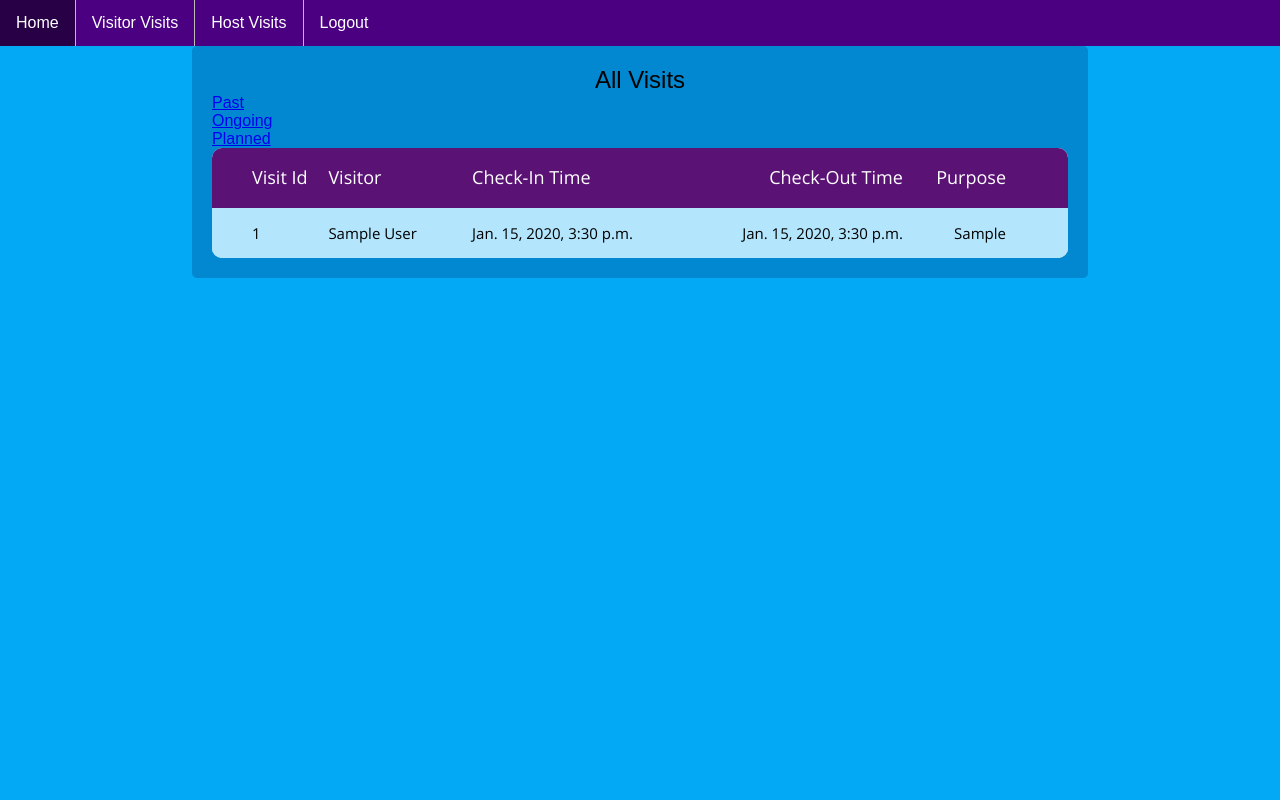
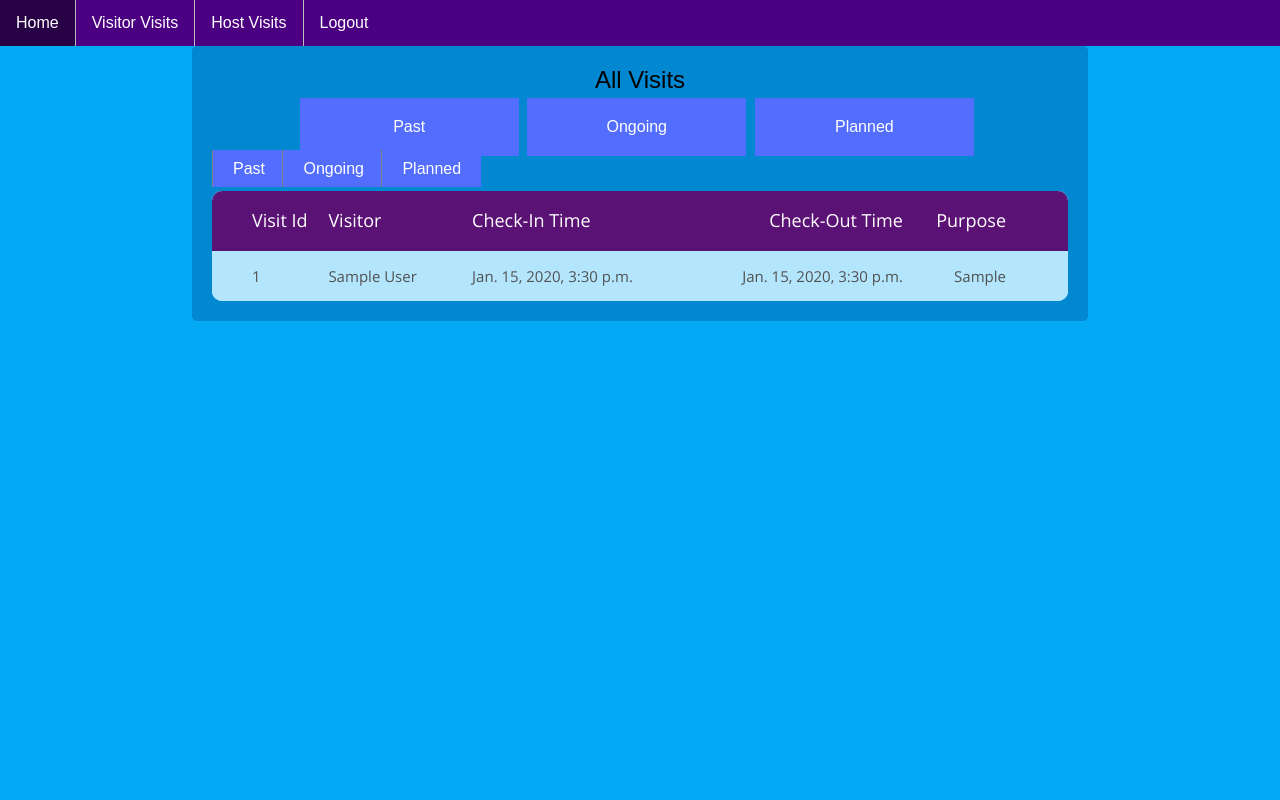
Before and after one commit to Vibhu-Agarwal/Entry_Management_App, a Django app: page /visits/host/ in a window 1280 px wide. Run offline with Django 3.2, Linux system fonts and the light colour scheme; a user stored in the database is signed in; tables that the repository leaves empty hold one stand-in row (values such as "Sample post"); parts of the project's set-up code (start-up, migrations or seed data) failed here and were passed over; some libraries are stand-ins or nearby versions.

Commit message:
Past, Ongoing and Planned Visit Buttons on Host Visits List

```diff
--- a/event_manager/management/templates/host_visits.html
+++ b/event_manager/management/templates/host_visits.html
@@ -5,6 +5,8 @@
     {% load widget_tweaks %}
     {% load static %}
 
+    <!--===============================================================================================-->
+        <link rel="stylesheet" type="text/css" href="{% static 'css/visits_list.css' %}"/>
 
     <!--===============================================================================================-->
         <link rel="icon" type="image/png" href="{% static 'images/icons/favicon.ico' %}"/>
@@ -22,6 +24,30 @@
     <!--===============================================================================================-->
 
     <h2>{{visits_header}}</h2>
+
+    <div class="three-btn-group">
+
+        <form id='switchform' method="get"></form>
+
+        <button class="three-btn" form="switchform"
+                formaction="{% url 'management:host_visits_list' %}?visit_type=past"
+                type="submit" value="Past">
+            Past
+        </button>
+
+        <button class="three-btn" form="switchform"
+                formaction="{% url 'management:host_visits_list' %}?visit_type=ongoing"
+                type="submit" value="Ongoing">
+            Ongoing
+        </button>
+
+        <button class="three-btn" form="switchform"
+                formaction="{% url 'management:host_visits_list' %}?visit_type=planned"
+                type="submit" value="Planned">
+            Planned
+        </button>
+    </div>
+
     <div class="filter">
         <ul>
             <li>
--- a/event_manager/static/css/entry_management.css
+++ b/event_manager/static/css/entry_management.css
@@ -7,7 +7,7 @@
   --light-text-color: #FFFFFF;
   --accent-color: #536DFE;
   --dark-text-color: #212121;
-  --medium-text-color: ##525252;
+  --medium-text-color: #525252;
   --secondary-text-color: #757575;
   --divider-color: #BDBDBD;
   --hover-dark: #4B0082;
--- a/event_manager/static/css/visits_list.css
+++ b/event_manager/static/css/visits_list.css
@@ -11,31 +11,25 @@
     margin-bottom:0 !important;
 }
 .filter ul li a:hover{
-    background-color: #D9D3C3;
+    background-color: var(--submit-hover-bg);
 }
 .active-filter a{
-    background-color: #D9D3C3 !important;
+    background-color: var(--submit-hover-bg) !important;
 }
 .filter ul li a{
     border-left:1px solid grey;
-    background-color: rgb(241, 219, 168);
-    padding:1rem 2rem;
-    font-size: 1.75rem;
+    background-color: var(--button-bg-color);
+    color: var(--button-txt-color);
+    padding:10px 20px;
+    font-size: 16px;
     text-decoration: None;
 }
 
-.table-header{
-    background-color: #333;
-    color:white;
-    font-size: 1.8rem;
-    align-content: center
+.three-btn-group{
+    width: 80%;
+    margin-left: 10%;
 }
-.table-row{
-    font-size: 1.6rem;
+.three-btn {
+    background-color: var(--button-bg-color);
+    width: 32%;
 }
-.table-row:hover{
-    background: lightgrey;
-}
-th,tr{
-    text-align: center;
-}
```
